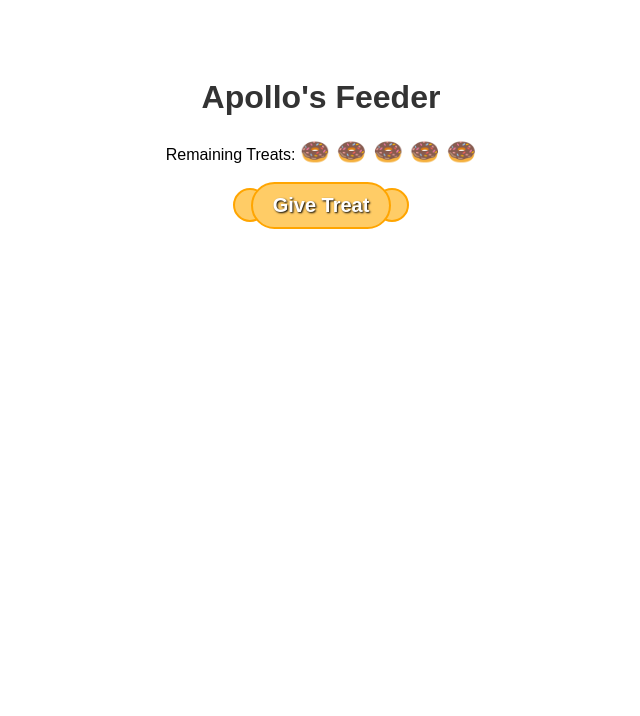
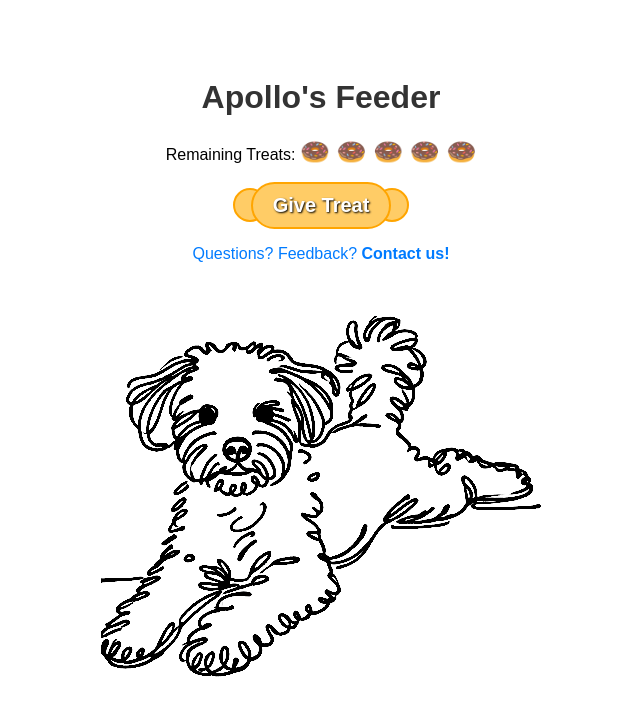
Before and after one commit to villrv/apollo-feeder, a Flask app: page / in a window 1280 px wide. Shown: the top 716 px of the page, without its empty margins (319-959 px from the left). Run offline with Flask 3, Linux system fonts and the light colour scheme.

Commit message:
updating website

```diff
--- a/app.py
+++ b/app.py
@@ -46,7 +46,7 @@ def reset_ip_tracking():
 
 def rotate_servo_for_time(duration=0.1):
     """Rotate the servo for a specific time to approximate a 30-degree movement."""
-    servo.ChangeDutyCycle(7.0)  # Slightly below neutral for slow forward rotation
+    servo.ChangeDutyCycle(7.05)  # Slightly below neutral for slow forward rotation
     time.sleep(duration)  # Run for a specific duration
     servo.ChangeDutyCycle(7.1)  # Return to neutral position to stop
     time.sleep(0.1)  # Allow time for the servo to stabilize
--- a/templates/index.html
+++ b/templates/index.html
@@ -93,6 +93,25 @@
             background-color: #FFA500;
         }
 
+        /* Link Styling */
+        .feedback-link {
+            margin-top: 20px;
+            font-size: 16px;
+            color: #007BFF;
+            text-decoration: none;
+        }
+
+        .feedback-link:hover {
+            text-decoration: underline;
+        }
+
+        /* Image Styling */
+        .apollo-image {
+            margin-top: 30px;
+            max-width: 100%;
+            height: auto;
+        }
+
     </style>
 </head>
 <body>
@@ -105,6 +124,14 @@
         <p id="popup-message"></p>
         <button id="close-popup">Close</button>
     </div>
+
+    <!-- Google Form Link -->
+    <p>
+        <a href="https://docs.google.com/forms/d/e/1FAIpQLSfISOQprM4Hh7om69-7SvcUqM7ZxviBe-g-_Ch2rKHAGEEHRg/viewform?usp=sf_link" class="feedback-link">Questions? Feedback? <strong>Contact us!</strong></a>
+    </p>
+
+    <!-- Apollo Image -->
+    <img src="apollo-line.png" alt="Apollo" class="apollo-image">
 
     <script>
         document.getElementById('feed-button').addEventListener('click', function () {
@@ -133,7 +160,7 @@
         });
 
         function showPopup(message) {
-            document.getElementById('popup-message').innerText = "Apollo says: " + message;
+            document.getElementById('popup-message').innerText = message;
             document.getElementById('popup').style.display = 'block';
         }
 
```
Also changed, not shown: templates/apollo-line.png (added).
